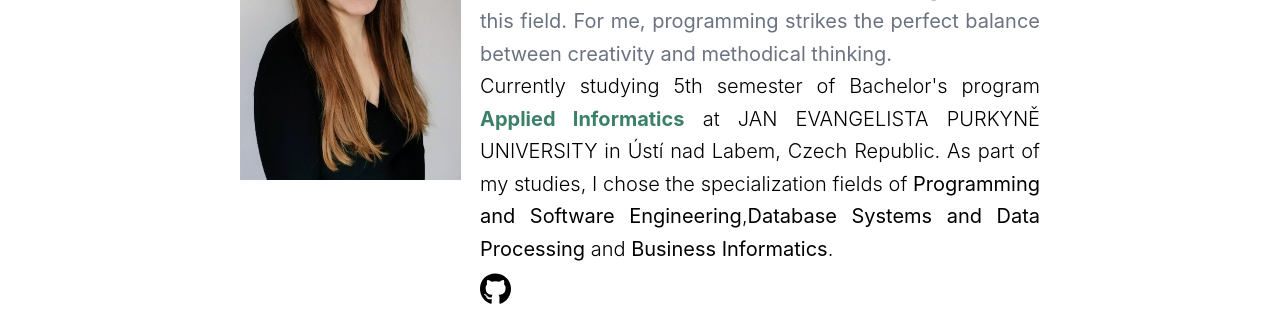
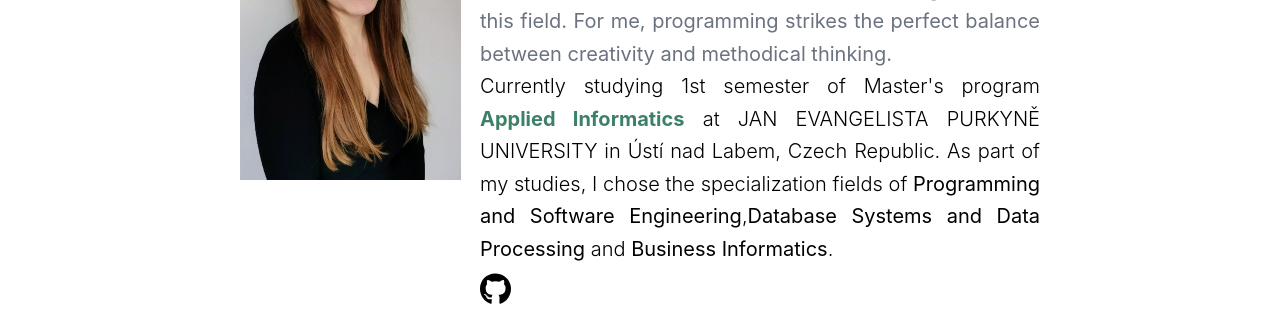
Before and after one commit to vlastami/portfolio-react, a React (Create React App) app: page / in a window 1280 px wide. Shown: the part 370-685 px from the top of the page. Built offline with nearby package versions, Linux system fonts and the light colour scheme.

Commit message:
Update Home.js

```diff
--- a/src/components/Home.js
+++ b/src/components/Home.js
@@ -50,7 +50,7 @@ export default function Home() {
                 programming strikes the perfect balance between creativity and
                 methodical thinking.
               </p>
-              <p className="text-xl font-light text-gray leading-relaxed text-justify"> Currently studying 5th semester of Bachelor's program <strong className="text-light-500 font-bold">Applied Informatics</strong> at JAN EVANGELISTA PURKYNĚ
+              <p className="text-xl font-light text-gray leading-relaxed text-justify"> Currently studying 1st semester of Master's program <strong className="text-light-500 font-bold">Applied Informatics</strong> at JAN EVANGELISTA PURKYNĚ
                 UNIVERSITY in Ústí nad Labem, Czech Republic. As part of my studies, I chose the specialization fields of <strong>Programming and Software Engineering</strong>,
                 <strong>Database Systems and Data Processing</strong> and <strong>Business Informatics</strong>.
               </p>
```
